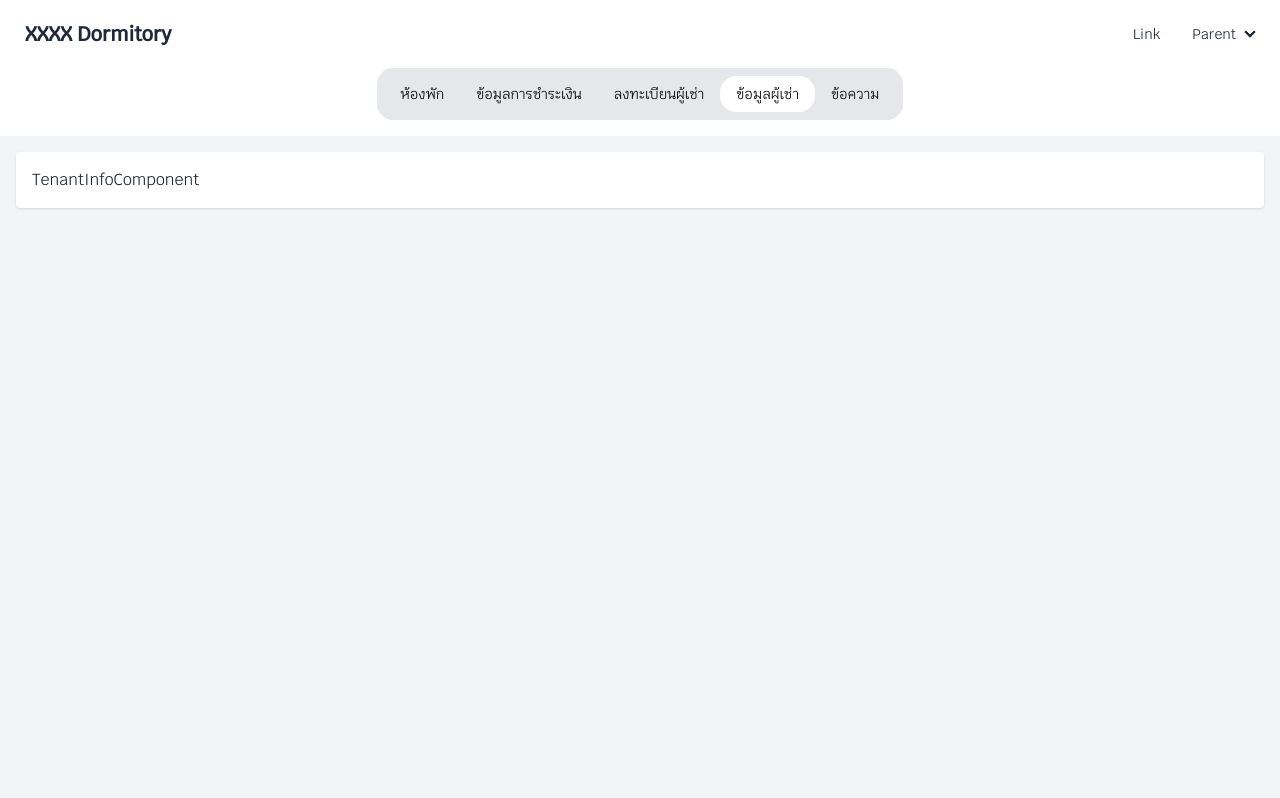
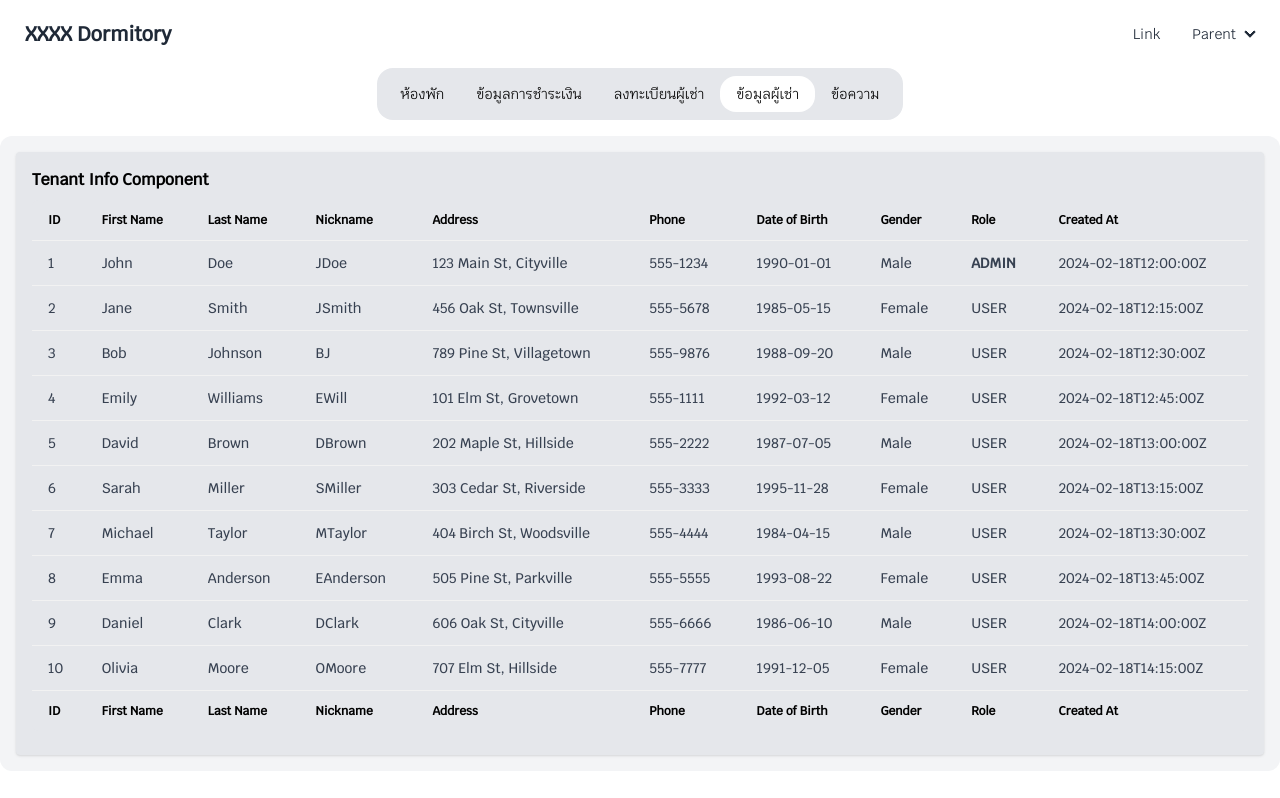
Before and after one commit to WitsaKrm/CCAC_personalProject, a React (Vite) app in the folder Frontend/: page / in a window 1280 px wide. Both pictures are taken after a click on the link "ข้อมูลผู้เช่า". Shown: the top 798 px of the page. Built offline with nearby package versions, Linux system fonts and the light colour scheme.

Commit message:
mock users

```diff
--- a/Frontend/src/components/tenantinfo-component.jsx
+++ b/Frontend/src/components/tenantinfo-component.jsx
@@ -1,7 +1,252 @@
 import React, { useState } from "react";
 
-export default function TenantInfoComponent() {    return (
+export default function TenantInfoComponent() {
+  const data = [
+    {
+      id: 1,
+      f_name: "John",
+      l_name: "Doe",
+      n_name: "JDoe",
+      address: "123 Main St, Cityville",
+      phone: "555-1234",
+      email: "john.doe@example.com",
+      created_at: "2024-02-18T12:00:00Z",
+      username: "john_doe",
+      password: "password123",
+      date_of_birth: "1990-01-01",
+      gender: "Male",
+      role: "ADMIN",
+      user_rentals: [],
+      bills: [],
+      payments: [],
+    },
+    {
+      id: 2,
+      f_name: "Jane",
+      l_name: "Smith",
+      n_name: "JSmith",
+      address: "456 Oak St, Townsville",
+      phone: "555-5678",
+      email: "jane.smith@example.com",
+      created_at: "2024-02-18T12:15:00Z",
+      username: "jane_smith",
+      password: "password456",
+      date_of_birth: "1985-05-15",
+      gender: "Female",
+      role: "USER",
+      user_rentals: [],
+      bills: [],
+      payments: [],
+    },
+    {
+      id: 3,
+      f_name: "Bob",
+      l_name: "Johnson",
+      n_name: "BJ",
+      address: "789 Pine St, Villagetown",
+      phone: "555-9876",
+      email: "bob.johnson@example.com",
+      created_at: "2024-02-18T12:30:00Z",
+      username: "bob_johnson",
+      password: "password789",
+      date_of_birth: "1988-09-20",
+      gender: "Male",
+      role: "USER",
+      user_rentals: [],
+      bills: [],
+      payments: [],
+    },
+    {
+      id: 4,
+      f_name: "Emily",
+      l_name: "Williams",
+      n_name: "EWill",
+      address: "101 Elm St, Grovetown",
+      phone: "555-1111",
+      email: "emily.williams@example.com",
+      created_at: "2024-02-18T12:45:00Z",
+      username: "emily_williams",
+      password: "password111",
+      date_of_birth: "1992-03-12",
+      gender: "Female",
+      role: "USER",
+      user_rentals: [],
+      bills: [],
+      payments: [],
+    },
+    {
+      id: 5,
+      f_name: "David",
+      l_name: "Brown",
+      n_name: "DBrown",
+      address: "202 Maple St, Hillside",
+      phone: "555-2222",
+      email: "david.brown@example.com",
+      created_at: "2024-02-18T13:00:00Z",
+      username: "david_brown",
+      password: "password222",
+      date_of_birth: "1987-07-05",
+      gender: "Male",
+      role: "USER",
+      user_rentals: [],
+      bills: [],
+      payments: [],
+    },
+    {
+      id: 6,
+      f_name: "Sarah",
+      l_name: "Miller",
+      n_name: "SMiller",
+      address: "303 Cedar St, Riverside",
+      phone: "555-3333",
+      email: "sarah.miller@example.com",
+      created_at: "2024-02-18T13:15:00Z",
+      username: "sarah_miller",
+      password: "password333",
+      date_of_birth: "1995-11-28",
+      gender: "Female",
+      role: "USER",
+      user_rentals: [],
+      bills: [],
+      payments: [],
+    },
+    {
+      id: 7,
+      f_name: "Michael",
+      l_name: "Taylor",
+      n_name: "MTaylor",
+      address: "404 Birch St, Woodsville",
+      phone: "555-4444",
+      email: "michael.taylor@example.com",
+      created_at: "2024-02-18T13:30:00Z",
+      username: "michael_taylor",
+      password: "password444",
+      date_of_birth: "1984-04-15",
+      gender: "Male",
+      role: "USER",
+      user_rentals: [],
+      bills: [],
+      payments: [],
+    },
+    {
+      id: 8,
+      f_name: "Emma",
+      l_name: "Anderson",
+      n_name: "EAnderson",
+      address: "505 Pine St, Parkville",
+      phone: "555-5555",
+      email: "emma.anderson@example.com",
+      created_at: "2024-02-18T13:45:00Z",
+      username: "emma_anderson",
+      password: "password555",
+      date_of_birth: "1993-08-22",
+      gender: "Female",
+      role: "USER",
+      user_rentals: [],
+      bills: [],
+      payments: [],
+    },
+    {
+      id: 9,
+      f_name: "Daniel",
+      l_name: "Clark",
+      n_name: "DClark",
+      address: "606 Oak St, Cityville",
+      phone: "555-6666",
+      email: "daniel.clark@example.com",
+      created_at: "2024-02-18T14:00:00Z",
+      username: "daniel_clark",
+      password: "password666",
+      date_of_birth: "1986-06-10",
+      gender: "Male",
+      role: "USER",
+      user_rentals: [],
+      bills: [],
+      payments: [],
+    },
+    {
+      id: 10,
+      f_name: "Olivia",
+      l_name: "Moore",
+      n_name: "OMoore",
+      address: "707 Elm St, Hillside",
+      phone: "555-7777",
+      email: "olivia.moore@example.com",
+      created_at: "2024-02-18T14:15:00Z",
+      username: "olivia_moore",
+      password: "password777",
+      date_of_birth: "1991-12-05",
+      gender: "Female",
+      role: "USER",
+      user_rentals: [],
+      bills: [],
+      payments: [],
+    },
+  ];
+  return (
     <>
-      <p>TenantInfoComponent</p>
+      <div className=" font-bold">
+        <p>Tenant Info Component</p>
+      </div>
+      <div className="overflow-x-auto my-2 bg-gray-200 rounded-md text-white">
+        <table className="table table-md ">
+          <thead>
+            <tr className="text-black ">
+              <th>ID</th>
+              <th>First Name</th>
+              <th>Last Name</th>
+              <th>Nickname</th>
+              <th>Address</th>
+              <th>Phone</th>
+              {/* <th>Email</th> */}
+
+              {/* <th>Username</th> */}
+              {/* <th>Password</th> */}
+              <th>Date of Birth</th>
+              <th>Gender</th>
+              <th>Role</th>
+              <th>Created At</th>
+              {/* Add more columns if needed */}
+            </tr>
+          </thead>
+          <tbody className="text-gray-700 font-medium">
+            {data.map((user) => (
+              <tr key={user.id} className="cursor-pointer hover:bg-gray-300">
+                <td>{user.id}</td>
+                <td>{user.f_name}</td>
+                <td>{user.l_name}</td>
+                <td>{user.n_name}</td>
+                <td>{user.address}</td>
+                <td>{user.phone}</td>
+                {/* <td>{user.email}</td> */}
+                {/* <td>{user.username}</td> */}
+                {/* <td>{user.password}</td> */}
+                <td>{user.date_of_birth}</td>
+                <td>{user.gender}</td>
+                <td className={user.role === "ADMIN" ? "font-extrabold" : ""}>
+                  {user.role}
+                </td>
+                <td>{user.created_at}</td>
+                {/* Add more cells if needed */}
+              </tr>
+            ))}
+          </tbody>
+          <tfoot>
+            <tr className="text-black ">
+              <th>ID</th>
+              <th>First Name</th>
+              <th>Last Name</th>
+              <th>Nickname</th>
+              <th>Address</th>
+              <th>Phone</th>
+              <th>Date of Birth</th>
+              <th>Gender</th>
+              <th>Role</th>
+              <th>Created At</th>
+            </tr>
+          </tfoot>
+        </table>
+      </div>
     </>
-  );}
+  );
+}
--- a/Frontend/src/layouts/dashboard.jsx
+++ b/Frontend/src/layouts/dashboard.jsx
@@ -6,7 +6,7 @@ import RegistrationComponent from "../components/registration-conponent";
 import MessageComponent from "../components/message-component";
 import TenantInfoComponent from "../components/tenantinfo-component";
 const ComponentToShow = ({ component: Component }) => (
-  <div className="bg-white p-4 mb-4 rounded shadow">
+  <div className="bg-gray-200 text-black p-4  rounded shadow">
     <Component />
   </div>
 );
@@ -55,7 +55,7 @@ export default function DashBoard() {
           ))}
         </ul>
       </div>
-      <div className="container mx-auto p-4 bg-gray-100 min-h-screen">
+      <div className="container mx-auto p-4 bg-gray-100 min-h-full rounded-xl">
         {data.map(
           (itemName, idx) =>
             activeItem === itemName.name && (
```
